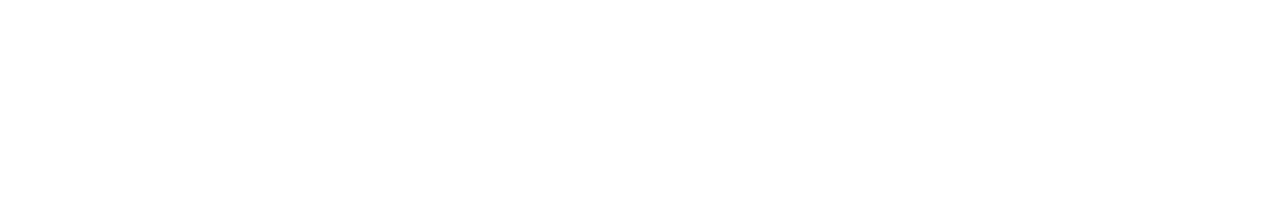
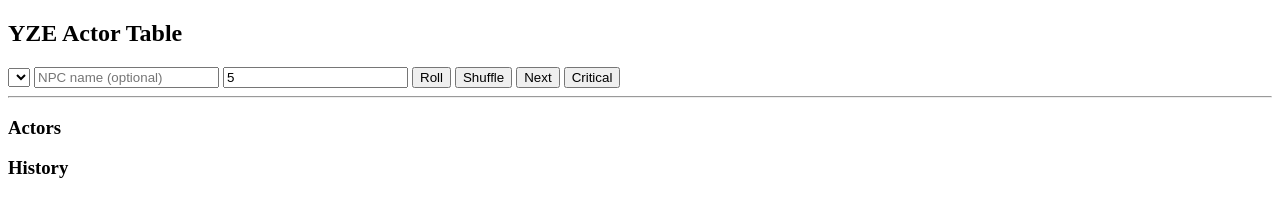
Before and after one commit to Sparkston/Grunts_YearZero, a website: page index.html in a window 1280 px wide. Drawn offline with Linux system fonts and the light colour scheme.

Commit message:
Update index.html

```diff
--- a/index.html
+++ b/index.html
@@ -1,3 +1,37 @@
+<!DOCTYPE html>
+<html lang="en">
+<head>
+<meta charset="utf-8">
+<title>YZE Table V2</title>
+
+<style>
+/* keep your camouflage CSS */
+</style>
+</head>
+
+<body>
+
+<div id="roleBanner"></div>
+
+<h2>YZE Actor Table</h2>
+
+<select id="actorSelect"></select>
+<input id="newName" placeholder="NPC name (optional)">
+<input id="basic" type="number" value="5" min="0">
+
+<button onclick="roll()">Roll</button>
+<button onclick="shuffle()">Shuffle</button>
+<button onclick="nextTurn()">Next</button>
+<button onclick="critical()">Critical</button>
+
+<hr>
+
+<h3>Actors</h3>
+<div id="actors"></div>
+
+<h3>History</h3>
+<div id="history"></div>
+
 <script defer>
 
 const urlParams = new URLSearchParams(window.location.search);
@@ -163,3 +197,8 @@
 connect();
 
 </script>
+
+  </script>
+
+</body>
+</html>
```
